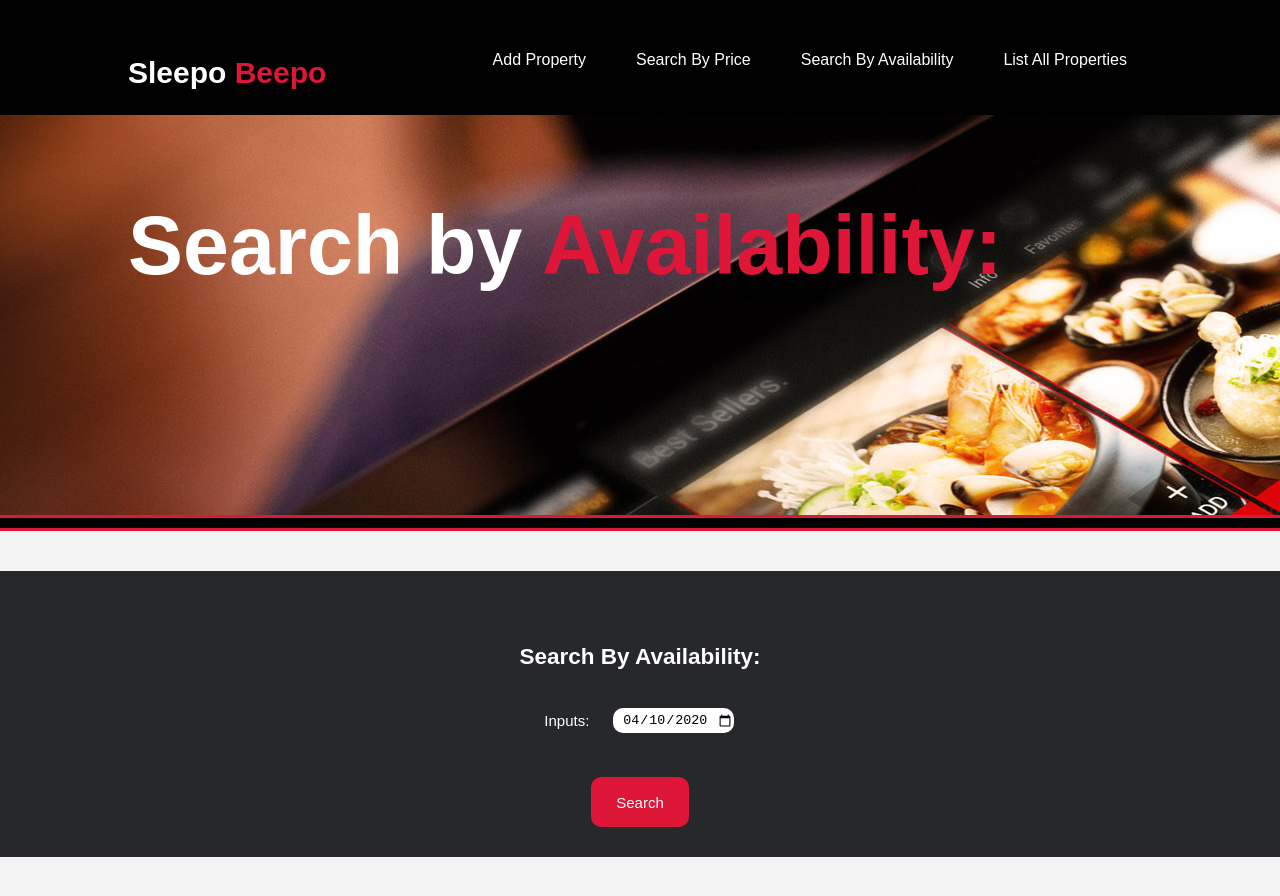
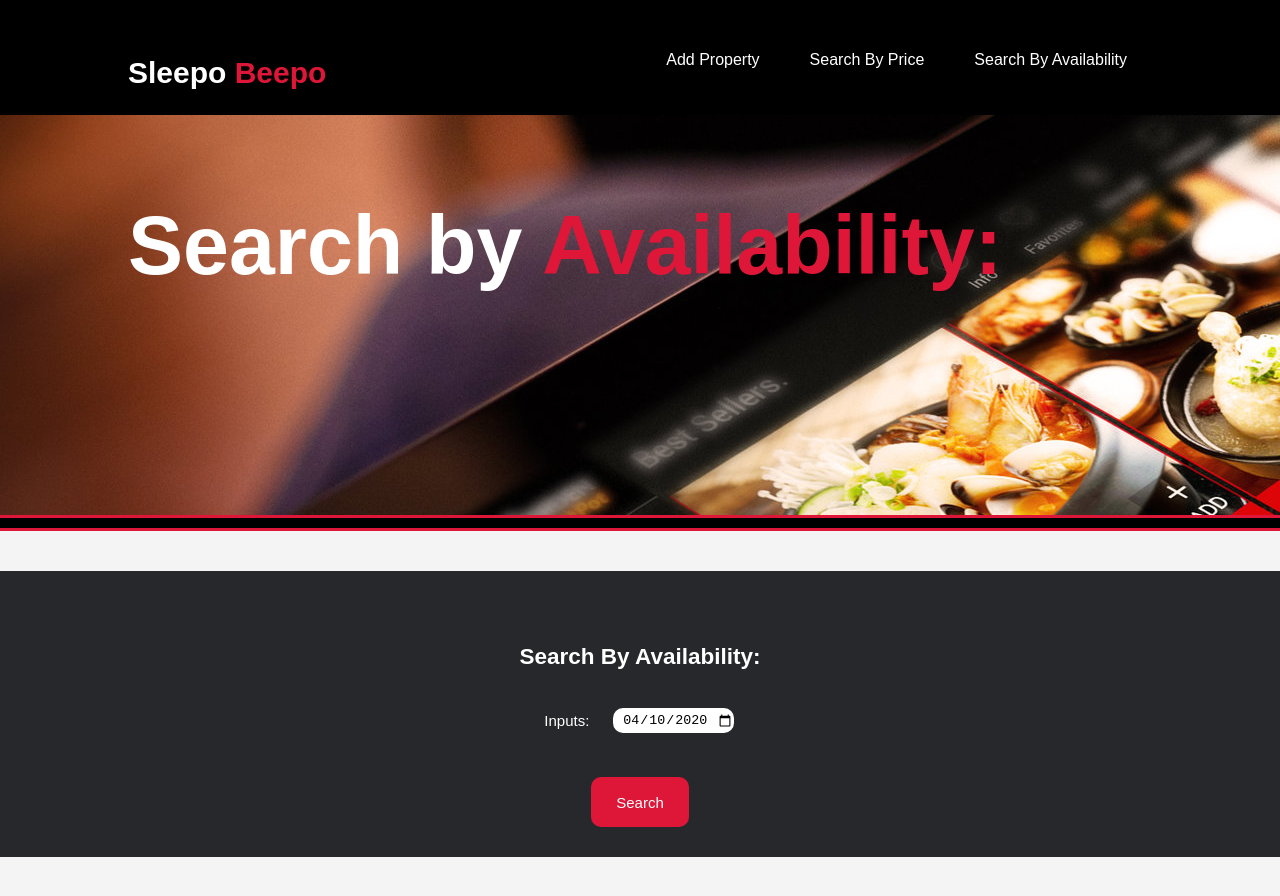
Before and after one commit to AnthonyLaiRH/db1-final-project, a website: page Sleepo-Beepo/website/searchAvailability.html in a window 1280 px wide. Drawn offline with nearby package versions, Linux system fonts and the light colour scheme.

Commit message:
removed accidentally included line

```diff
--- a/Sleepo-Beepo/website/searchAvailability.html
+++ b/Sleepo-Beepo/website/searchAvailability.html
@@ -20,7 +20,6 @@
 					<li><a href="addProperty.html">Add Property</a></li>
 					<li><a href="searchPrice.html">Search By Price</a></li>
 					<li><a href="searchAvailability.html">Search By Availability</a></li>
-					<li><a href="listProperty.html">List All Properties</a></li>
 				</ul>
 			</nav>
 		</div>
```
